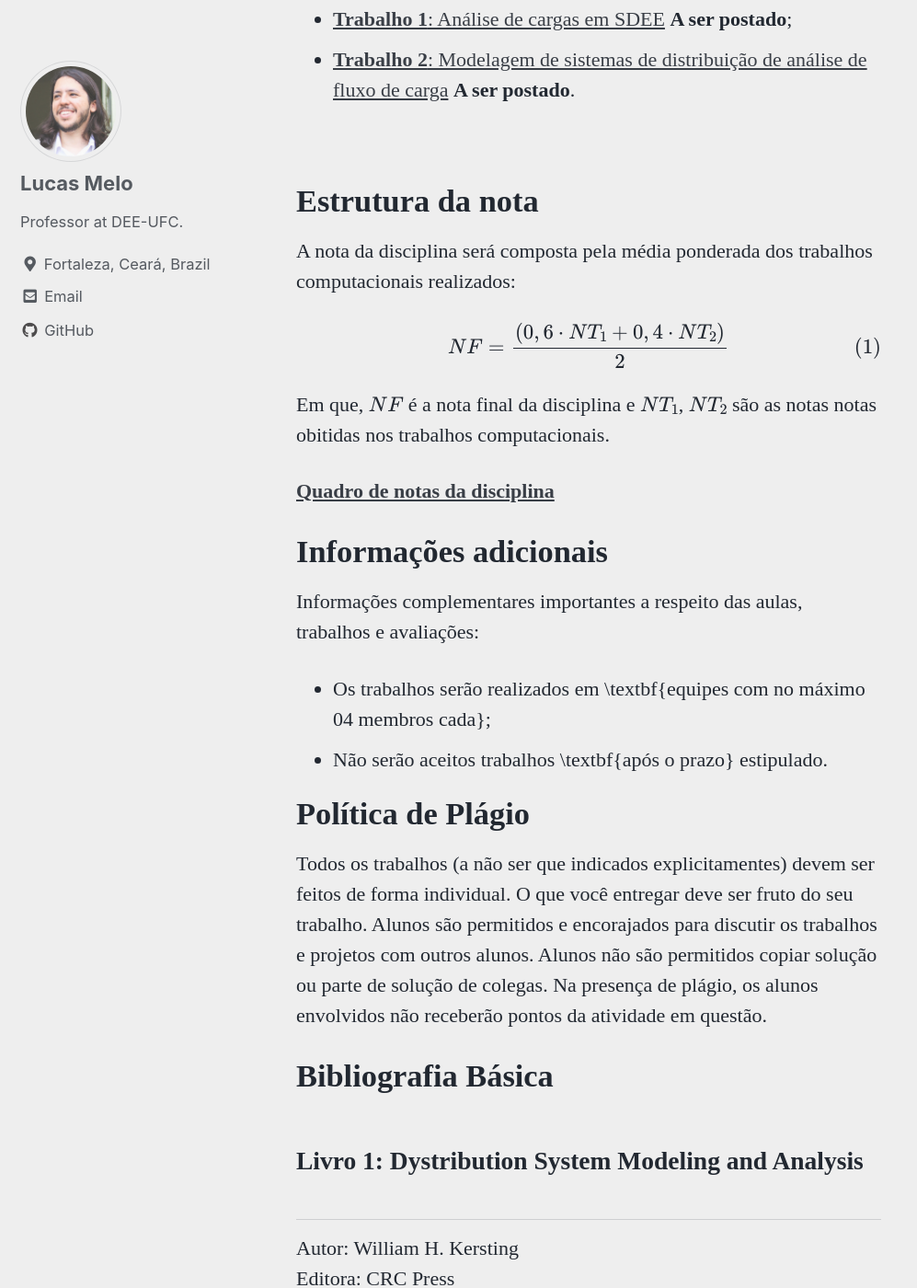
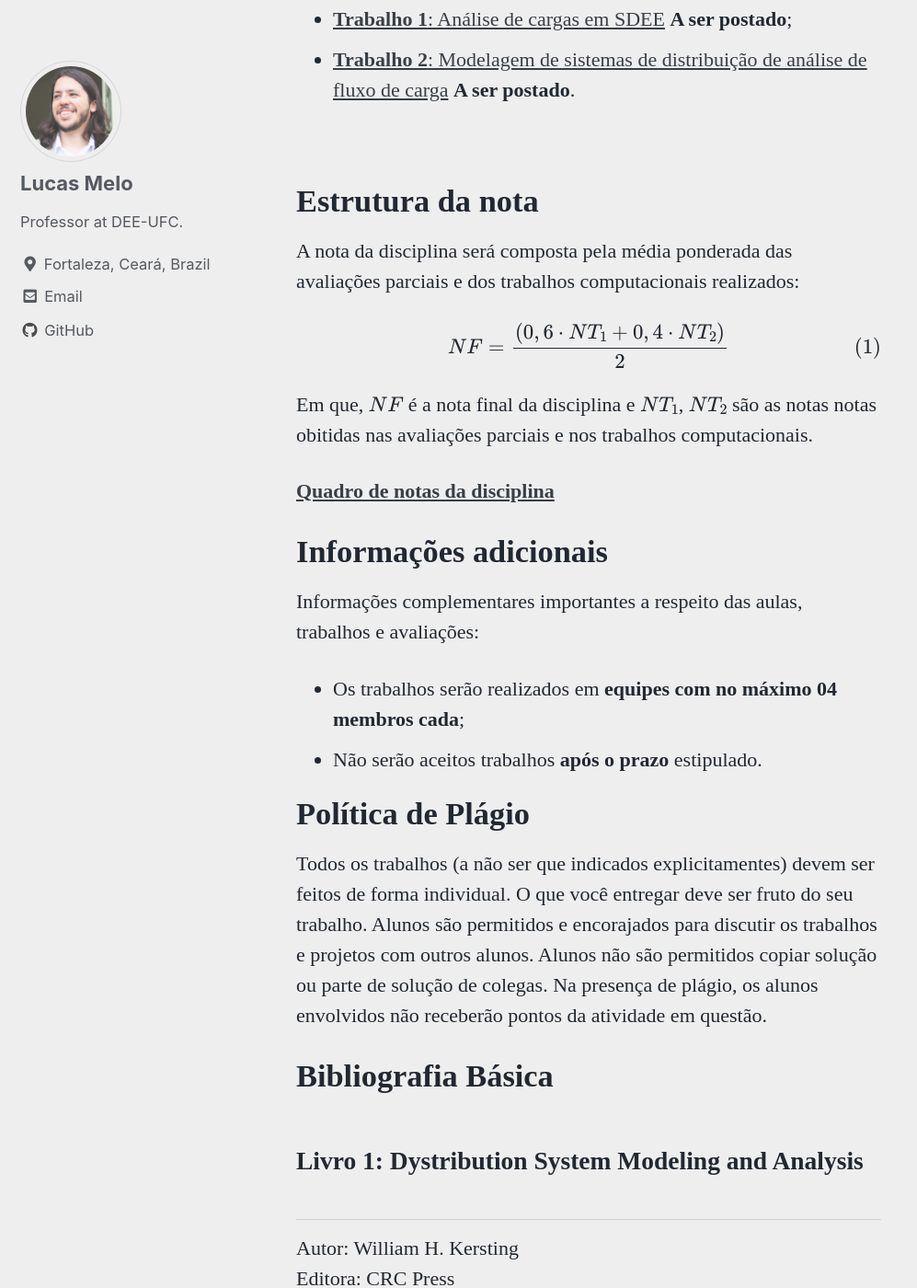
Before and after one commit to lucassm/lucassm.github.io, a Jekyll site: the page built from _teaching/DEE-2021-2/index.md, in a window 1280 px wide and 1400 px high, scrolled down 3545 px. Shown: the whole window at 92% size, without its empty margins (0-997 px from the left). Built offline with Jekyll 4.4.1, drawn with Linux system fonts in a browser that asks for light colours; cached includes are drawn as plain includes; some web fonts are replaced; formulas are drawn with MathJax 3.

Commit message:
UPDADE: Generic

```diff
--- a/_teaching/DEE-2021-2/index.md
+++ b/_teaching/DEE-2021-2/index.md
@@ -82,19 +82,19 @@ Previsão para temas de trabalhos computacionais a serem desenvolvidos no decorr
 
 # Estrutura da nota
 
-A nota da disciplina será composta pela média ponderada dos trabalhos computacionais realizados:
+A nota da disciplina será composta pela média ponderada das avaliações parciais e dos trabalhos computacionais realizados:
 
 $$NF = \frac{(0,6 \cdot NT_1 + 0,4 \cdot NT_2)}{2}$$
 
-Em que, $NF$ é a nota final da disciplina e $NT_1$, $NT_2$ são as notas notas obitidas nos trabalhos computacionais.
+Em que, $NF$ é a nota final da disciplina e $NT_1$, $NT_2$ são as notas notas obitidas nas avaliações parciais e nos trabalhos computacionais.
 
 [**Quadro de notas da disciplina**](/teaching/DEE-2021/notas)
 
 # Informações adicionais
 
 Informações complementares importantes a respeito das aulas, trabalhos e avaliações:
-- Os trabalhos serão realizados em \textbf{equipes com no máximo 04 membros cada};
-- Não serão aceitos trabalhos \textbf{após o prazo} estipulado.
+- Os trabalhos serão realizados em **equipes com no máximo 04 membros cada**;
+- Não serão aceitos trabalhos **após o prazo** estipulado.
 
 # Política de Plágio
 
```
Also changed, not shown: _teaching/TEE-2021-2/index.md (+2 -2 lines).
